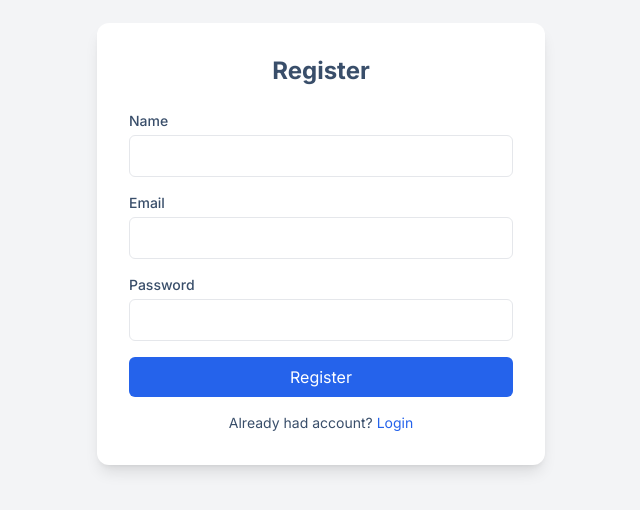
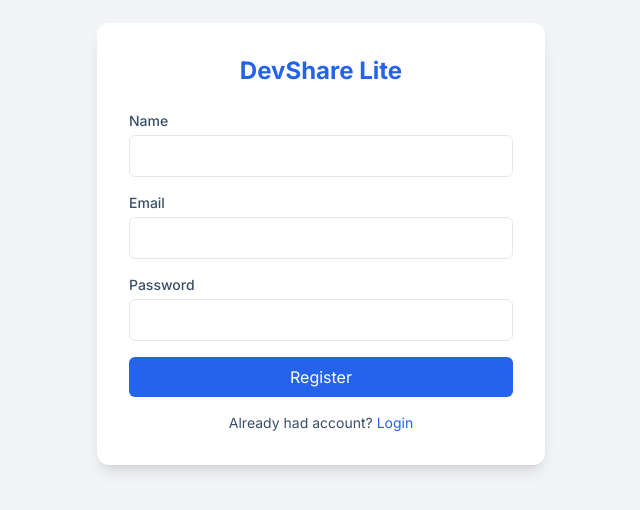
Before and after one commit to pnt2005/devshare, a Next.js app in the folder source_code/frontend/: page /register in a window 1280 px wide. Shown: the part 156-666 px from the top of the page, without its empty margins (319-959 px from the left). Built offline with nearby package versions, Linux system fonts and the light colour scheme.

Commit message:
feat(ui): add logo link to homepage when login and register

```diff
--- a/source_code/frontend/app/(auth)/login/page.tsx
+++ b/source_code/frontend/app/(auth)/login/page.tsx
@@ -1,12 +1,17 @@
 'use client'
 
 import LoginForm from '@/components/auth/LoginForm'
+import Link from 'next/link'
 
 export default function LoginPage() {
   return (
     <main className="min-h-screen flex items-center justify-center bg-gray-100">
       <div className="w-full max-w-md p-8 bg-white shadow-lg rounded-xl">
-        <h1 className="text-2xl font-bold mb-6 text-center">Login</h1>
+        <div className="mb-6 text-center">
+          <Link href="/" className="text-2xl font-bold text-blue-600">
+            DevShare Lite
+          </Link>
+        </div>
         <LoginForm />
       </div>
     </main>
--- a/source_code/frontend/app/(auth)/register/page.tsx
+++ b/source_code/frontend/app/(auth)/register/page.tsx
@@ -1,12 +1,17 @@
 'use client'
 
 import RegisterForm from '@/components/auth/RegisterForm'
+import Link from 'next/link'
 
 export default function RegisterPage() {
   return (
     <main className="min-h-screen flex items-center justify-center bg-gray-100">
       <div className="w-full max-w-md p-8 bg-white shadow-lg rounded-xl">
-        <h1 className="text-2xl font-bold mb-6 text-center">Register</h1>
+        <div className="mb-6 text-center">
+          <Link href="/" className="text-2xl font-bold text-blue-600">
+            DevShare Lite
+          </Link>
+        </div>
         <RegisterForm />
       </div>
     </main>
```
